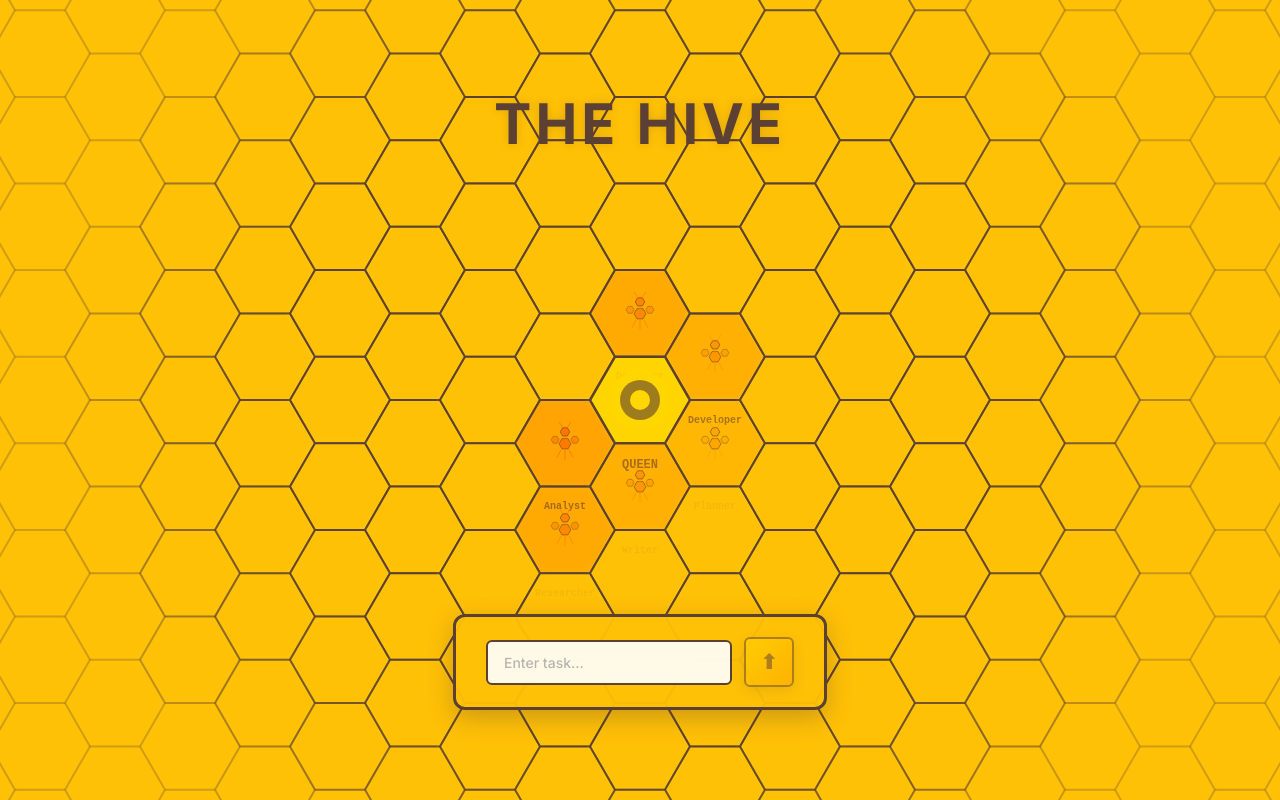
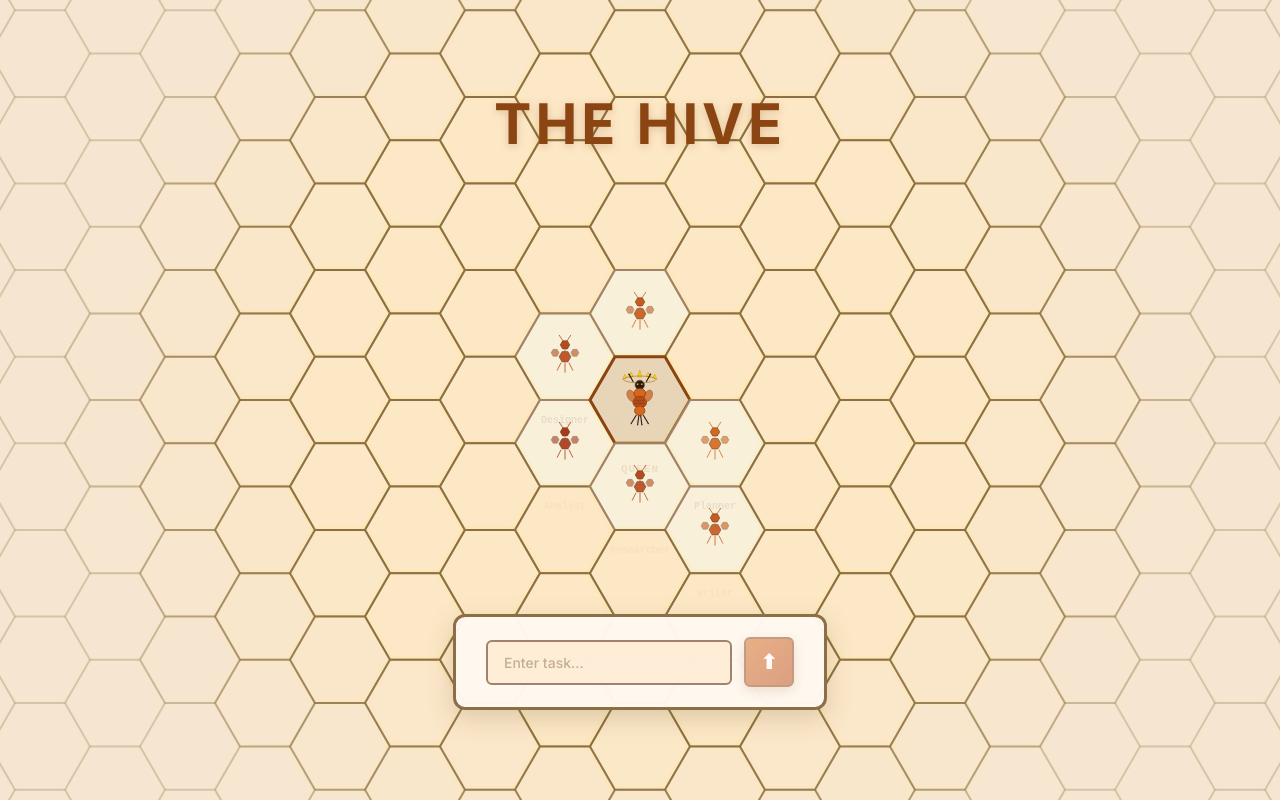
Before and after one commit to TheHive5/TheHiveDeploy, a React (Vite) app: page / in a window 1280 px wide. Built offline with nearby package versions, Linux system fonts and the light colour scheme.

Commit message:
Fix: Correct worker symmetry, create professional color palette, redesign Queen as bee with crown

```diff
--- a/src/renderer/App.jsx
+++ b/src/renderer/App.jsx
@@ -3,13 +3,14 @@ import { motion } from 'framer-motion';
 import HexGrid from './components/HexGrid';
 import './styles/honeycomb.css';
 
-// Worker bee agents - positioned in closest honeycomb cells to the queen
+// Worker bee agents - positioned in perfectly symmetric ring around queen
+// Flat-top hexagon neighbors of (0,0): right, down-right, down-left, left, up-left, up-right
 const WORKER_AGENTS = [
   {
     id: 1,
     name: 'Planner',
     description: 'Strategic Planning',
-    color: '#FFA500',
+    color: '#D4691C',
     hex: { row: 0, col: 1 },
     symbol: '□'
   },
@@ -17,23 +18,23 @@ const WORKER_AGENTS = [
     id: 2,
     name: 'Writer',
     description: 'Content Creation',
-    color: '#FF9500',
-    hex: { row: 1, col: 0 },
+    color: '#C85A1B',
+    hex: { row: 1, col: 1 },
     symbol: '▸'
   },
   {
     id: 3,
     name: 'Researcher',
     description: 'Data Analysis',
-    color: '#FF8500',
-    hex: { row: 1, col: -1 },
+    color: '#B84919',
+    hex: { row: 1, col: 0 },
     symbol: '◆'
   },
   {
     id: 4,
     name: 'Analyst',
     description: 'Performance Metrics',
-    color: '#FF7500',
+    color: '#A83817',
     hex: { row: 0, col: -1 },
     symbol: '▲'
   },
@@ -41,16 +42,16 @@ const WORKER_AGENTS = [
     id: 5,
     name: 'Designer',
     description: 'Visual Design',
-    color: '#FF8500',
-    hex: { row: -1, col: 0 },
+    color: '#B84919',
+    hex: { row: -1, col: -1 },
     symbol: '◇'
   },
   {
     id: 6,
     name: 'Developer',
     description: 'Implementation',
-    color: '#FF9500',
-    hex: { row: -1, col: 1 },
+    color: '#C85A1B',
+    hex: { row: -1, col: 0 },
     symbol: '⬢'
   }
 ];
--- a/src/renderer/components/HexGrid.jsx
+++ b/src/renderer/components/HexGrid.jsx
@@ -107,11 +107,11 @@ const HexGrid = ({
     <svg width={width} height={height} className="hex-grid-svg" style={{ display: 'block', position: 'absolute', top: 0, left: 0 }}>
       <defs>
         <linearGradient id="hexGradient" x1="0%" y1="0%" x2="100%" y2="100%">
-          <stop offset="0%" style={{ stopColor: '#FFD700', stopOpacity: 0.4 }} />
-          <stop offset="100%" style={{ stopColor: '#FFC300', stopOpacity: 0.1 }} />
+          <stop offset="0%" style={{ stopColor: '#FDE8C8', stopOpacity: 1 }} />
+          <stop offset="100%" style={{ stopColor: '#F5E6D3', stopOpacity: 1 }} />
         </linearGradient>
         <filter id="glowQueen">
-          <feGaussianBlur stdDeviation="3" result="coloredBlur" />
+          <feGaussianBlur stdDeviation="4" result="coloredBlur" />
           <feMerge>
             <feMergeNode in="coloredBlur" />
             <feMergeNode in="SourceGraphic" />
@@ -132,28 +132,90 @@ const HexGrid = ({
             style={{ cursor: isWorker ? 'pointer' : 'default' }}
             onClick={() => isWorker && onSelectAgent(hex.id)}
           >
-            {/* Hex fill and border - bright golden yellow like honeycomb */}
+            {/* Hex fill and border - professional honeycomb palette */}
             <path
               d={hexPath(hex.x, hex.y, hexSize)}
-              fill={isQueen || isWorker ? hex.color : '#FFC107'}
-              fillOpacity={isQueen ? 0.9 : (isWorker ? 0.4 : 0.9)}
-              stroke="#5C4033"
-              strokeWidth={isActive ? '3' : (isQueen ? '2.5' : '2')}
+              fill={isQueen ? '#E8D5B7' : (isWorker ? '#F9F3E6' : '#FDE8C8')}
+              fillOpacity={isQueen ? 1 : (isWorker ? 0.85 : 0.95)}
+              stroke={isQueen ? '#8B4513' : (isWorker ? '#A0826D' : '#8B6F47')}
+              strokeWidth={isActive ? '3' : (isQueen ? '3' : '2')}
               className="hex-outline"
               filter={isQueen ? 'url(#glowQueen)' : 'none'}
             />
 
-            {/* Queen with prominent rendering */}
+            {/* Queen with bee shape + crown */}
             {isQueen && (
               <g>
-                {/* Queen body - multiple hexagons for emphasis */}
-                <circle cx={hex.x} cy={hex.y} r={hexSize * 0.6} fill="#FFD700" fillOpacity="0.8" />
-                <circle cx={hex.x} cy={hex.y} r={hexSize * 0.4} fill="#5C4033" fillOpacity="0.6" />
-                <circle cx={hex.x} cy={hex.y} r={hexSize * 0.2} fill="#FFD700" fillOpacity="1" />
+                <foreignObject x={hex.x - hexSize * 0.55} y={hex.y - hexSize * 0.65}
+                              width={hexSize * 1.1} height={hexSize * 1.3}>
+                  <div style={{ display: 'flex', alignItems: 'center', justifyContent: 'center', width: '100%', height: '100%' }}>
+                    <svg viewBox="0 0 100 140" width={hexSize * 0.95} height={hexSize * 1.2} className="queen-bee">
+                      {/* Crown - 5 pointed crown */}
+                      {/* Left spike */}
+                      <polygon points="15,10 10,22 20,18" fill="#FFD700" stroke="#DAA520" strokeWidth="1.5" />
+                      {/* Center-left spike */}
+                      <polygon points="30,5 25,18 35,15" fill="#FFD700" stroke="#DAA520" strokeWidth="1.5" />
+                      {/* Center spike (highest) */}
+                      <polygon points="50,0 45,16 55,16" fill="#FFD700" stroke="#DAA520" strokeWidth="1.5" />
+                      {/* Center-right spike */}
+                      <polygon points="70,5 65,15 75,18" fill="#FFD700" stroke="#DAA520" strokeWidth="1.5" />
+                      {/* Right spike */}
+                      <polygon points="85,10 80,18 90,22" fill="#FFD700" stroke="#DAA520" strokeWidth="1.5" />
+                      {/* Crown band */}
+                      <ellipse cx="50" cy="22" rx="38" ry="8" fill="none" stroke="#8B6914" strokeWidth="1.5" opacity="0.8" />
+
+                      {/* Antennae - longer and more pronounced */}
+                      <line x1="35" y1="28" x2="25" y2="10" stroke="#2C1810" strokeWidth="2.5" />
+                      <line x1="65" y1="28" x2="75" y2="10" stroke="#2C1810" strokeWidth="2.5" />
+                      {/* Antenna tips */}
+                      <circle cx="25" cy="10" r="2" fill="#2C1810" />
+                      <circle cx="75" cy="10" r="2" fill="#2C1810" />
+
+                      {/* Head */}
+                      <circle cx="50" cy="35" r="11" fill="#1A1410" stroke="#8B4513" strokeWidth="1.5" opacity="0.95" />
+
+                      {/* Eyes */}
+                      <circle cx="45" cy="33" r="2" fill="#FFD700" opacity="0.8" />
+                      <circle cx="55" cy="33" r="2" fill="#FFD700" opacity="0.8" />
+
+                      {/* Thorax/Body - 3 body segments */}
+                      {/* Upper body segment */}
+                      <ellipse cx="50" cy="55" rx="14" ry="12" fill="#D4691C" stroke="#8B4513" strokeWidth="2" />
+                      {/* Middle body segment with stripes */}
+                      <ellipse cx="50" cy="75" rx="16" ry="14" fill="#B84919" stroke="#8B4513" strokeWidth="2" />
+                      <line x1="40" y1="72" x2="60" y2="72" stroke="#2C1810" strokeWidth="1" opacity="0.6" />
+                      <line x1="38" y1="78" x2="62" y2="78" stroke="#2C1810" strokeWidth="1" opacity="0.6" />
+                      {/* Lower body segment */}
+                      <ellipse cx="50" cy="95" rx="12" ry="11" fill="#D4691C" stroke="#8B4513" strokeWidth="2" />
+
+                      {/* Left Wing */}
+                      <ellipse cx="30" cy="60" rx="9" ry="14" fill="#C85A1B" stroke="#8B4513" strokeWidth="1.5" opacity="0.7" transform="rotate(-25 30 60)" />
+
+                      {/* Right Wing */}
+                      <ellipse cx="70" cy="60" rx="9" ry="14" fill="#C85A1B" stroke="#8B4513" strokeWidth="1.5" opacity="0.7" transform="rotate(25 70 60)" />
+
+                      {/* Front legs (3 pairs) */}
+                      {/* Left front leg */}
+                      <line x1="42" y1="105" x2="30" y2="125" stroke="#2C1810" strokeWidth="2.5" />
+                      {/* Center-left leg */}
+                      <line x1="48" y1="106" x2="45" y2="128" stroke="#2C1810" strokeWidth="2.5" />
+                      {/* Center-right leg */}
+                      <line x1="52" y1="106" x2="55" y2="128" stroke="#2C1810" strokeWidth="2.5" />
+                      {/* Right front leg */}
+                      <line x1="58" y1="105" x2="70" y2="125" stroke="#2C1810" strokeWidth="2.5" />
+
+                      {/* Leg joints */}
+                      <circle cx="30" cy="125" r="1.5" fill="#2C1810" />
+                      <circle cx="45" cy="128" r="1.5" fill="#2C1810" />
+                      <circle cx="55" cy="128" r="1.5" fill="#2C1810" />
+                      <circle cx="70" cy="125" r="1.5" fill="#2C1810" />
+                    </svg>
+                  </div>
+                </foreignObject>
 
                 {/* Queen label */}
-                <text x={hex.x} y={hex.y + hexSize + 18} textAnchor="middle" dy="0em"
-                      fill="#5C4033" fontSize="12" fontWeight="bold" fontFamily="monospace">
+                <text x={hex.x} y={hex.y + hexSize + 22} textAnchor="middle" dy="0em"
+                      fill="#8B4513" fontSize="11" fontWeight="bold" fontFamily="monospace" letterSpacing="1">
                   QUEEN
                 </text>
               </g>
--- a/src/renderer/styles/honeycomb.css
+++ b/src/renderer/styles/honeycomb.css
@@ -15,7 +15,7 @@ body {
 .hive-app-geometric {
   width: 100vw;
   height: 100vh;
-  background: #FFC107;
+  background: #F5E6D3;
   position: fixed;
   top: 0;
   left: 0;
@@ -67,8 +67,8 @@ body {
   font-size: 56px;
   font-weight: 900;
   letter-spacing: 4px;
-  color: #5C4033;
-  text-shadow: 0 0 10px rgba(92, 64, 51, 0.2);
+  color: #8B4513;
+  text-shadow: 0 2px 8px rgba(139, 69, 19, 0.25);
   margin: 0;
   text-transform: uppercase;
   margin-top: 30px;
@@ -78,11 +78,11 @@ body {
 .hex-input-panel-bottom {
   z-index: 20;
   margin-bottom: 30px;
-  background: rgba(255, 193, 7, 0.95);
+  background: rgba(255, 248, 240, 0.98);
   padding: 20px 30px;
-  border: 3px solid #5C4033;
+  border: 3px solid #8B6F47;
   border-radius: 12px;
-  box-shadow: 0 8px 24px rgba(92, 64, 51, 0.3);
+  box-shadow: 0 8px 24px rgba(139, 111, 71, 0.25);
   max-width: 500px;
 }
 
@@ -111,9 +111,9 @@ body {
   padding: 12px 16px;
   font-size: 14px;
   font-weight: 500;
-  background: rgba(255, 255, 255, 0.9);
-  color: #5C4033;
-  border: 2px solid #5C4033;
+  background: rgba(253, 232, 200, 0.6);
+  color: #8B4513;
+  border: 2px solid #A0826D;
   border-radius: 6px;
   transition: all 0.3s ease;
   outline: none;
@@ -121,15 +121,15 @@ body {
 }
 
 .geometric-input::placeholder {
-  color: #999;
-  opacity: 0.7;
+  color: #A0826D;
+  opacity: 0.6;
 }
 
 .geometric-input:focus {
-  border-color: #FFD700;
-  box-shadow: 0 0 12px rgba(255, 193, 7, 0.4),
-              inset 0 0 8px rgba(255, 193, 7, 0.1);
-  background: rgba(255, 255, 255, 0.95);
+  border-color: #D4691C;
+  box-shadow: 0 0 12px rgba(212, 105, 28, 0.3),
+              inset 0 0 8px rgba(212, 105, 28, 0.08);
+  background: rgba(253, 232, 200, 0.85);
 }
 
 .geometric-input:disabled {
@@ -141,10 +141,10 @@ body {
 .hex-submit-btn {
   width: 50px;
   height: 50px;
-  background: linear-gradient(135deg, #FFD700 0%, #FFA500 100%);
-  border: 2px solid #5C4033;
+  background: linear-gradient(135deg, #D4691C 0%, #B84919 100%);
+  border: 2px solid #8B4513;
   border-radius: 6px;
-  color: #5C4033;
+  color: #FFFFFF;
   font-size: 20px;
   font-weight: 700;
   cursor: pointer;
@@ -152,7 +152,7 @@ body {
   display: flex;
   align-items: center;
   justify-content: center;
-  box-shadow: 0 4px 12px rgba(92, 64, 51, 0.25);
+  box-shadow: 0 4px 12px rgba(139, 69, 19, 0.3);
 }
 
 .submit-symbol {
@@ -161,8 +161,8 @@ body {
 
 .hex-submit-btn:hover:not(:disabled) {
   transform: scale(1.1);
-  box-shadow: 0 6px 18px rgba(92, 64, 51, 0.35),
-              inset 0 0 10px rgba(255, 255, 255, 0.2);
+  box-shadow: 0 6px 18px rgba(139, 69, 19, 0.4),
+              inset 0 0 10px rgba(255, 255, 255, 0.15);
 }
 
 .hex-submit-btn:active:not(:disabled) {
@@ -184,12 +184,12 @@ body {
   display: inline-block;
   padding: 8px 14px;
   border: 2px solid currentColor;
-  color: #5C4033;
+  color: #8B4513;
   font-size: 11px;
   font-weight: 700;
   letter-spacing: 0.5px;
   text-transform: uppercase;
-  background: rgba(255, 255, 255, 0.8);
+  background: rgba(253, 232, 200, 0.75);
   border-radius: 4px;
 }
 
@@ -206,10 +206,10 @@ body {
   max-width: 100%;
   z-index: 20;
   margin-bottom: 20px;
-  background: rgba(255, 193, 7, 0.95);
+  background: rgba(255, 248, 240, 0.98);
   padding: 16px 30px;
-  border: 3px solid #5C4033;
-  box-shadow: 0 6px 20px rgba(92, 64, 51, 0.2);
+  border: 3px solid #8B6F47;
+  box-shadow: 0 6px 20px rgba(139, 111, 71, 0.2);
   border-radius: 8px;
 }
 
@@ -218,7 +218,7 @@ body {
   font-size: 14px;
   font-weight: 700;
   letter-spacing: 1px;
-  color: #5C4033;
+  color: #8B4513;
   text-transform: uppercase;
   margin-bottom: 12px;
 }
@@ -241,8 +241,8 @@ body {
 .result-hex-inner {
   width: 100%;
   height: 100%;
-  background: rgba(255, 255, 255, 0.8);
-  border: 2px solid #5C4033;
+  background: rgba(253, 232, 200, 0.7);
+  border: 2px solid #A0826D;
   border-radius: 6px;
   display: flex;
   flex-direction: column;
@@ -251,13 +251,13 @@ body {
   gap: 4px;
   padding: 8px;
   text-align: center;
-  box-shadow: 0 2px 8px rgba(92, 64, 51, 0.15);
+  box-shadow: 0 2px 8px rgba(139, 111, 71, 0.15);
   transition: all 0.3s ease;
 }
 
 .result-hex-cell:hover .result-hex-inner {
-  box-shadow: 0 4px 12px rgba(92, 64, 51, 0.25),
-              inset 0 0 10px rgba(255, 193, 7, 0.1);
+  box-shadow: 0 4px 12px rgba(139, 111, 71, 0.25),
+              inset 0 0 10px rgba(212, 105, 28, 0.08);
   transform: scale(1.05);
 }
 
@@ -265,13 +265,13 @@ body {
   font-size: 10px;
   font-weight: 700;
   letter-spacing: 0.5px;
-  color: #5C4033;
+  color: #8B4513;
   text-transform: uppercase;
 }
 
 .result-text {
   font-size: 9px;
-  color: #666;
+  color: #8B6F47;
   line-height: 1.2;
   word-break: break-word;
 }
@@ -289,13 +289,13 @@ body {
 
 @keyframes hex-pulse {
   0% {
-    filter: drop-shadow(0 0 10px rgba(255, 215, 0, 0.3));
+    filter: drop-shadow(0 0 10px rgba(212, 105, 28, 0.3));
   }
   50% {
-    filter: drop-shadow(0 0 20px rgba(255, 215, 0, 0.6));
+    filter: drop-shadow(0 0 20px rgba(212, 105, 28, 0.5));
   }
   100% {
-    filter: drop-shadow(0 0 10px rgba(255, 215, 0, 0.3));
+    filter: drop-shadow(0 0 10px rgba(212, 105, 28, 0.3));
   }
 }
 
```
